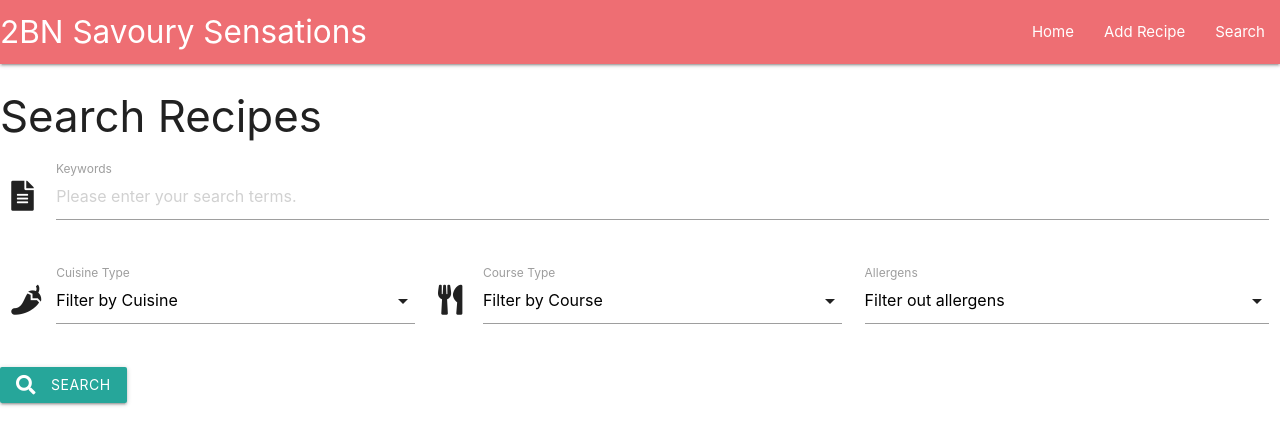
After one commit to 10xOXR/2BN_Savoury_Sensations, a Flask app: page /search in a window 1280 px wide. The commit adds this page. Shown: the top 445 px of the page. Run offline with Flask 2, Linux system fonts and the light colour scheme; data that the repository does not hold is empty; some libraries are stand-ins or nearby versions.

Commit message:
Add search functionality
Added 'searchrecipe.html' page and built search functionality
into 'app.py'. Altered navbar in 'base.html' to include a
link to the search page.

```diff
--- a/app.py
+++ b/app.py
@@ -122,6 +122,50 @@ def delete_recipe(recipe_id):
         coll_recipes.remove({"_id": ObjectId(recipe_id)})
         return redirect(url_for("show_recipes"))
 
+@app.route("/search")
+def search():
+        cuisine = []
+        course = []
+        allergens = []
+        dropdowns(cuisine, course, allergens)
+        return render_template("searchrecipes.html", cuisine = sorted(cuisine), course = course,
+                                allergens = allergens)
+
+@app.route("/search_recipes", methods=["POST"])
+def search_recipes():
+        cuisine = []
+        course = []
+        allergens = []
+        keywords = request.form.get("search_keys").split()
+        cuisineFilter = ""
+        courseFilter = ""
+        allergenFilter = ""
+
+        dropdowns(cuisine, course, allergens)
+
+        if request.form.get("cuisineFilter") == None:
+                cuisineFilter = ""
+        else:
+                cuisineFilter = request.form.get("cuisineFilter").split()
+
+        if request.form.get("courseFilter") == None:
+                courseFilter = ""
+        else:
+                courseFilter = request.form.get("courseFilter").split()
+
+        if request.form.get("allergenFilter") == None:
+                allergenFilter = ""
+        else:
+                allergenFilter = request.form.getlist("allergenFilter")
+
+        search = '"' + '" "'.join(keywords) + '" "' + ''.join(cuisineFilter) + '" "' + ''.join(courseFilter) + '"' + ' -' + ' -'.join(allergenFilter)
+        print(search)
+        search_results = coll_recipes.find({"$text": {"$search": search}}).sort( [("views", -1)])
+
+        return render_template("searchrecipes.html", recipes = search_results, cuisine = sorted(cuisine), course = course,
+                                allergens = allergens, f_cuisine = request.form.get("cuisineFilter"),
+                                f_course = request.form.get("courseFilter"), f_allergen = allergenFilter)
+
 if __name__ == "__main__":
         app.run(host=os.environ.get("IP"),
         port=os.environ.get("PORT"),
--- a/templates/base.html
+++ b/templates/base.html
@@ -22,6 +22,7 @@
                 <ul id="nav-mobile" class="right hide-on-med-and-down">
                     <li><a href="{{ url_for('show_recipes') }}">Home</a></li>
                     <li><a href="{{ url_for('add_recipe') }}">Add Recipe</a></li>
+                    <li><a href="{{ url_for('search') }}">Search</a></li>
                 </ul>
             </div>
         </nav>
--- /dev/null
+++ b/templates/searchrecipes.html
@@ -0,0 +1,92 @@
+{% extends "base.html" %}
+{% block content %}
+
+<h3>Search Recipes</h3>
+
+<div class="row">
+    <form action="{{ url_for('search_recipes') }}" method="POST" class="col s12">
+        <div class="row">
+            <div class="input-field col s12">
+                <i class="fas fa-file-alt prefix"></i>
+                <input id="search_keys" name="search_keys" type="text" class="validate"
+                    placeholder="Please enter your search terms." value="{{ request.form['search_keys'] }}">
+                <label for="recipe_name">Keywords</label>
+            </div>
+        </div>
+        <div class="row">
+            <div class="input-field col s12 m4">
+                <i class="fas fa-pepper-hot prefix"></i>
+                <select id="cuisineFilter" name="cuisineFilter">
+                    <option value="" disabled selected>Filter by Cuisine</option>
+                    {% for item in cuisine %}
+                        {% if item == f_cuisine %}
+                            <option value="{{ item }}" selected>{{ item }}</option>
+                        {% else %}
+                            <option value="{{ item }}">{{ item }}</option>
+                        {% endif %}
+                    {% endfor %}
+                </select>
+                <label for="cuisineFilter">Cuisine Type</label>
+            </div>
+            <div class="input-field col s12 m4">
+                <i class="fas fa-utensils prefix"></i>
+                <select id="courseFilter" name="courseFilter">
+                    <option value="" disabled selected>Filter by Course</option>
+                    {% for item in course %}
+                        {% if item == f_course %}
+                            <option value="{{ item }}" selected>{{ item }}</option>
+                        {% else %}
+                            <option value="{{ item }}">{{ item }}</option>
+                        {% endif %}
+                    {% endfor %}
+                </select>
+                <label for="courseFilter">Course Type</label>
+            </div>
+            <div class="input-field col s12 m4">
+                <select id="allergenFilter" name="allergenFilter" multiple>
+                    <option value="" disabled>Filter out allergens</option>
+                    {% for item in allergens %}
+                        {% if item in f_allergen %}
+                            <option value="{{ item }}" selected>{{ item }}</option>
+                        {% else %}
+                            <option value="{{ item }}">{{ item }}</option>
+                        {% endif %}
+                    {% endfor %}
+                </select>
+                <label for="allergenFilter">Allergens</label>
+            </div>
+        </div>
+        <div class="row">
+            <button class="btn waves-effect waves-light" type="submit" name="action">Search
+                    <i class="fas fa-search left"></i>
+            </button>
+        </div>
+    </form>
+
+    <div class="row">
+        {% for recipe in recipes %}
+        <div class="col s12 m6 l3">
+            <div class="card sticky-action">
+                <div class="card-image waves-effect waves-block waves-light">
+                    {% if recipe.imgUrl %}
+                    <img class="activator" src="{{ recipe.imgUrl }}">
+                    {% else %}
+                    <img class="activator" src="{{ url_for('static', filename='img/no_img.jpg') }}">
+                    {% endif %}
+                    <span class="card-title">{{ recipe.recipeName }}</span>
+                </div>
+                <div class="card-action">
+                    <a href="{{ url_for('recipe_detail', recipe_id=recipe._id) }}">View Recipe</a>
+                    <p>Views: {{ recipe.views }}</p>
+                </div>
+                <div class="card-reveal">
+                    <span class="card-title grey-text text-darken-4">{{ recipe.recipeName }}<i
+                            class="material-icons right">close</i></span>
+                    <p>{{ recipe.recipeDesc }}</p>
+                </div>
+            </div>
+        </div>
+        {% endfor %}
+    </div>
+
+    {% endblock %}
```
Also changed, not shown: templates/addrecipe.html (+5 -5 lines).
